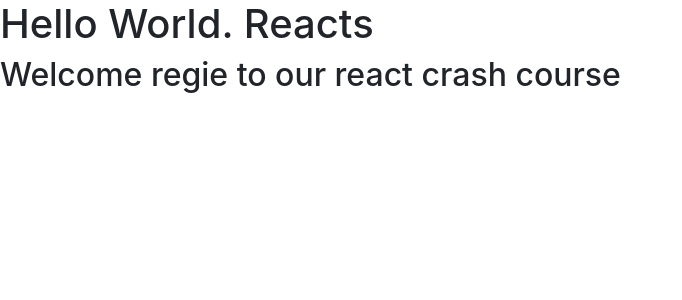
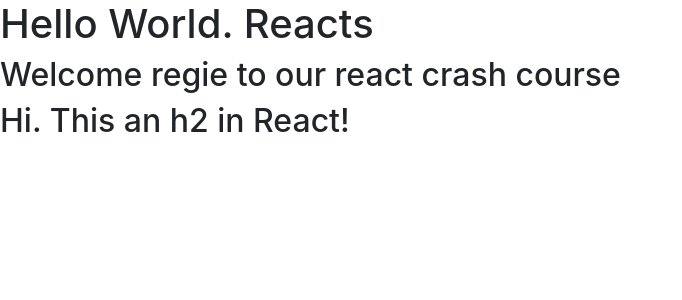
Before and after one commit to regiem14/React-Exercise2, a React (Create React App) app in the folder creatapp1/: page / in a window 1280 px wide. Shown: the top 300 px of the page, without its empty margins (0-682 px from the left). Built offline with nearby package versions, Linux system fonts and the light colour scheme.

Commit message:
replace in div with react fragments

```diff
--- a/creatapp1/src/App.js
+++ b/creatapp1/src/App.js
@@ -11,6 +11,7 @@ function App() {
     <div className="App">
       <h1>Hello World. Reacts</h1>
     <h2>Welcome {name} to our react crash course</h2>
+    <h2 className="App">Hi. This an h2 in React!</h2>
     </div>
     // <div className="contianer">
     //   <Header />
```
